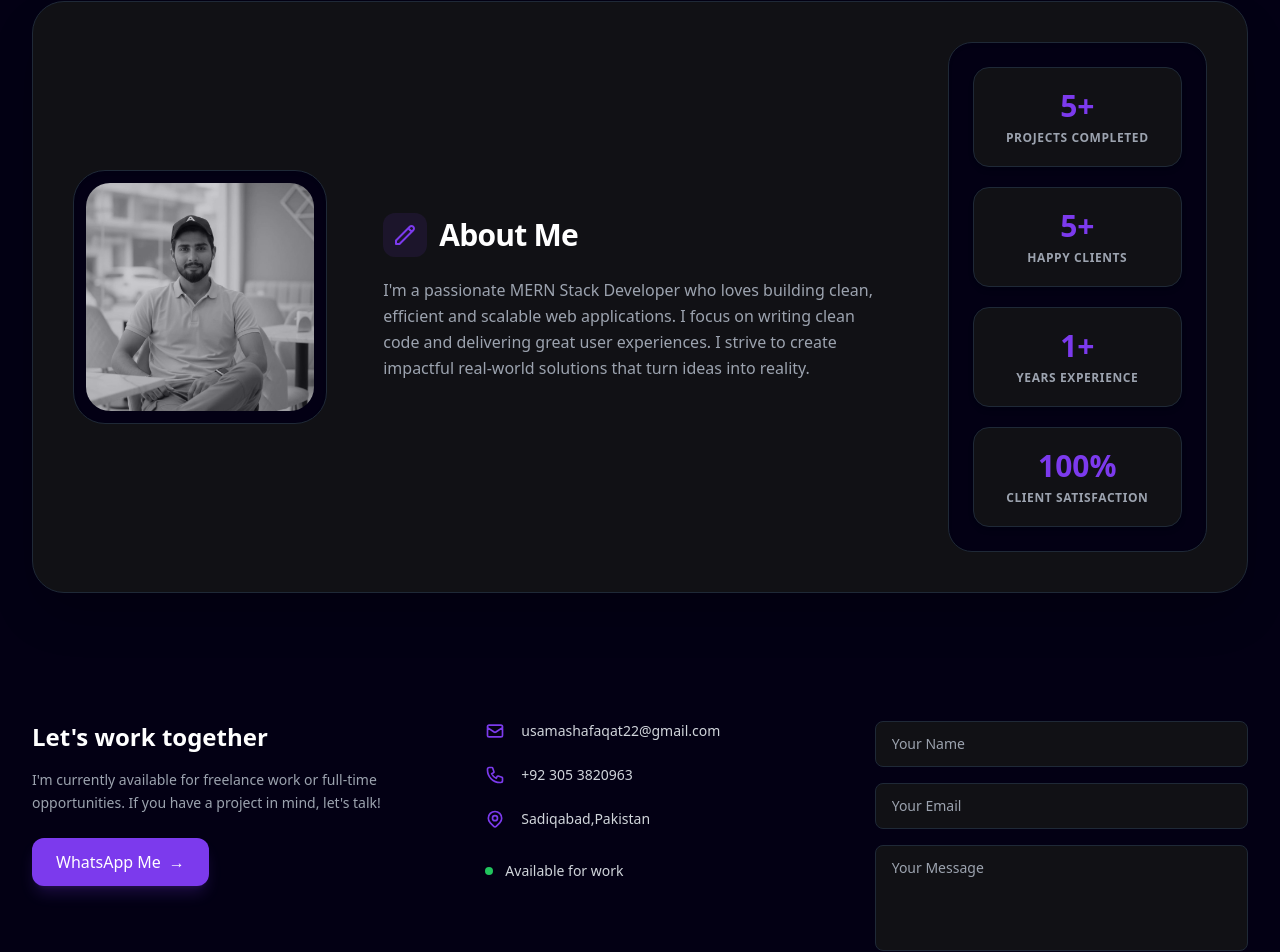
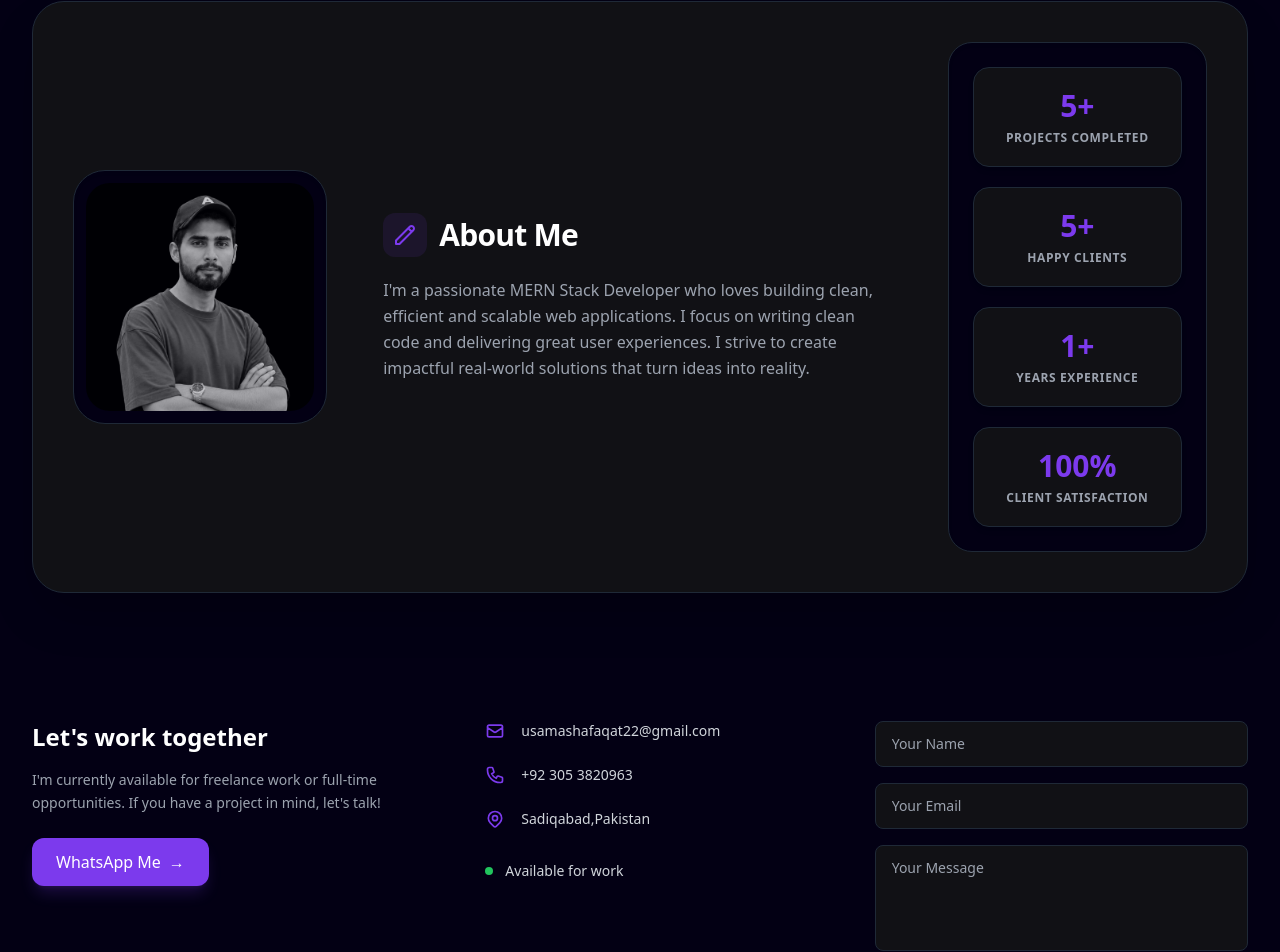
Before and after one commit to UsamaShafaqat-Dev/mern-portfolio, a React (Vite) app in the folder frontend/: page / in a window 1280 px wide. Shown: the part 1397-2349 px from the top of the page. Built offline with nearby package versions, Linux system fonts and the light colour scheme; no server answers.

Commit message:
Updated Pic

```diff
--- a/frontend/src/components/AboutMe.jsx
+++ b/frontend/src/components/AboutMe.jsx
@@ -12,7 +12,7 @@ const AboutMe = () => {
           <div className="w-48 h-48 md:w-56 md:h-56 lg:w-full lg:h-auto lg:aspect-square bg-background border border-gray-800 rounded-[2rem] p-3 shadow-inner group overflow-hidden">
             {/* Note: Make sure 'usama_pic.jpg' exists in your /public folder */}
             <img
-              src="/usama_hero.jpg"
+              src="/image.png"
               alt="Usama Shafaqat"
               className="w-full h-full object-cover object-top rounded-[1.5rem] opacity-80 group-hover:opacity-100 transition-opacity duration-500 grayscale group-hover:grayscale-0"
             />
```
Also changed, not shown: frontend/public/image.png (added).
